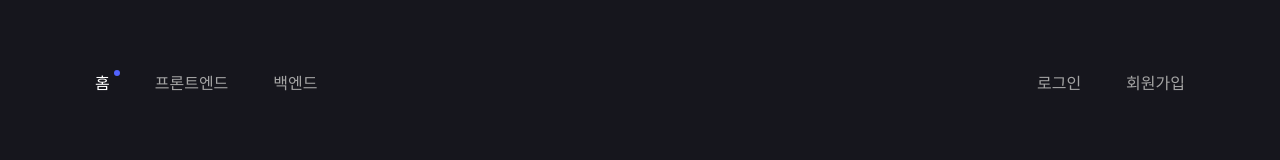
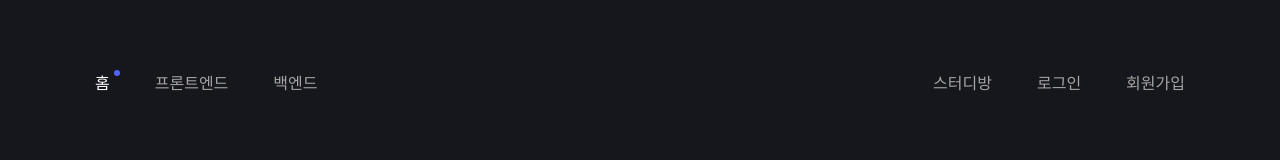
Before and after one commit to QuizUpWebProject/front, a React (Create React App) app: page / in a window 1280 px wide. Shown: the part 141-301 px from the top of the page. Built offline with nearby package versions, Linux system fonts and the light colour scheme.

Commit message:
design: header 수정
- 스터디방을 로그인 여부와 관계없이 header에 나오도록 수정했습니다

```diff
--- a/src/shared/Header.jsx
+++ b/src/shared/Header.jsx
@@ -30,11 +30,11 @@ const Header = () => {
           </NavItem>
         </NavGroup>
         <NavGroup>
+          <NavItem>
+            <NavLinkStyled to="/study">스터디방</NavLinkStyled>
+          </NavItem>
           {isLoggedIn ? (
             <>
-              <NavItem>
-                <NavLinkStyled to="/study">스터디방</NavLinkStyled>
-              </NavItem>
               <NavItem isNotification>
                 <Alarm />
               </NavItem>
```
